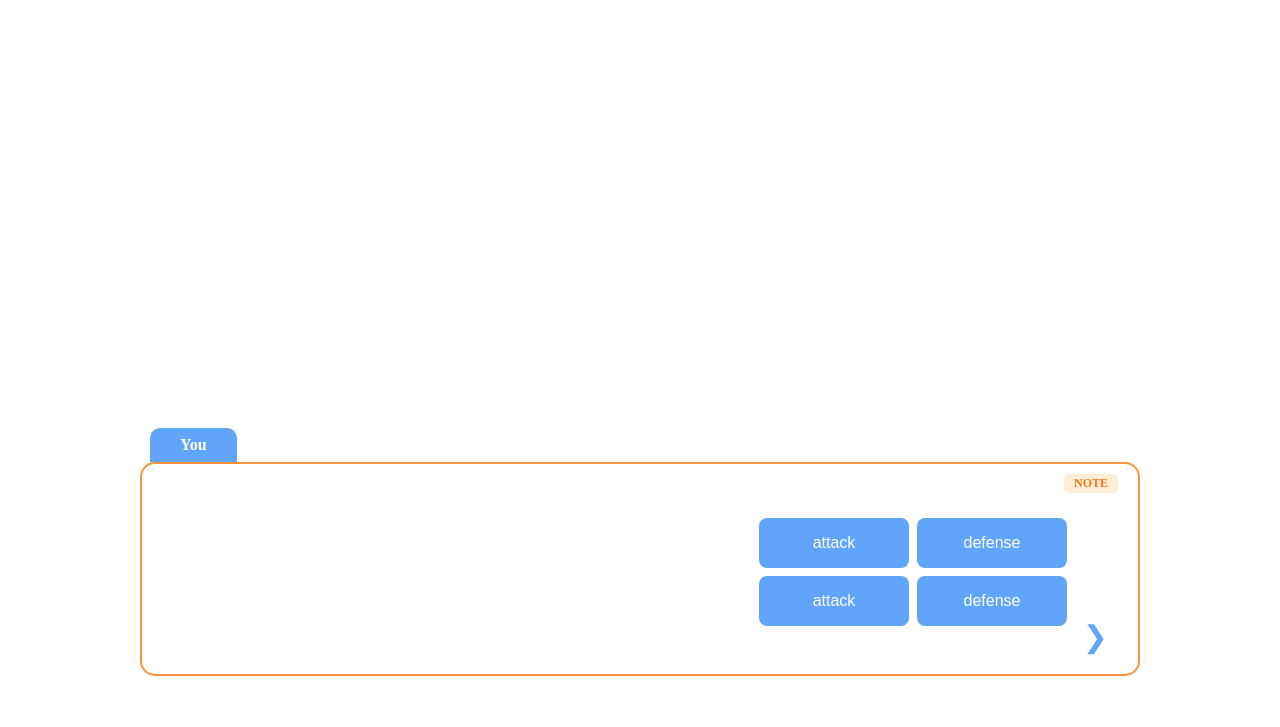
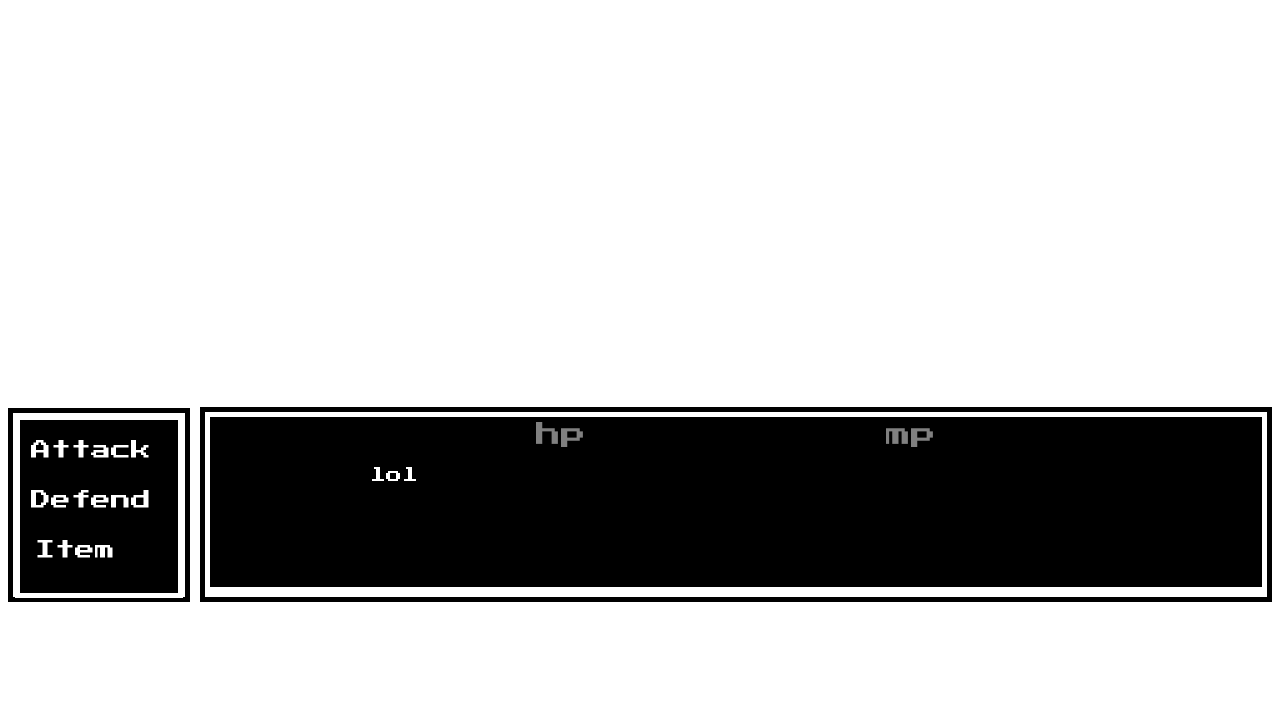
Before and after one commit to GayonAramis/presentation, a plain HTML site: page testfile.html in a window 1280 px wide. Shown: the part 73-800 px from the top of the page. Drawn offline with Linux system fonts and the light colour scheme.

Commit message:
16/01/2026

```diff
--- /dev/null
+++ b/testfile.css
@@ -0,0 +1,79 @@
+body {
+    font-family: 'Press Start 2P', cursive;
+    color: white;
+}
+
+.main-ui-wrapper {
+    display: flex;
+    justify-content: center;
+    align-items: center;
+    gap: 10px;
+    margin-top: 450px;
+
+}
+
+/* Button */
+button {
+    font-family: 'Press Start 2P', cursive;
+    background-color: transparent;
+    border: transparent;
+    width: 100px;
+    height: 50px;
+    font-size: 20px;
+    color: white;
+}
+
+button:hover {
+    color: yellow;
+}
+
+/* UI ATTACK */
+.UI-ATTACK-container {
+    border: 5px solid black;
+    width: 200px;
+    height: 180px;
+    padding: 2px;
+}
+
+.UI-ATTACK-FIRST-BORDER {
+    border: 5px solid white;
+}
+
+.UI-ATTACK-SECOND-BORDER {
+    background-color: black;
+    border: 5px solid black;
+    height: 163px;
+}
+
+/* UI HP/MP */
+.UI-hp-mp-container {
+    border: 5px solid black;
+    width: 100%;
+    height: 185px;
+}
+
+.UI-hp-mp-FIRST-BORDER {
+    border: 5px solid white;
+}
+
+.UI-hp-mp-SECOND-BORDER {
+    background-color: black;
+    border: 5px solid black;
+    height: 160px;
+}
+
+#display-name {
+    margin-left: 155px;
+    margin-top: 20px;
+    color: white;
+}
+
+/* Status */
+.status-text-container {
+    color: grey;
+    display: flex;
+    justify-content: center;
+    align-items: center;
+    gap: 300px;
+    font-size: 25px;
+}
--- a/testfile.html
+++ b/testfile.html
@@ -4,136 +4,42 @@
     <meta charset="UTF-8">
     <meta name="viewport" content="width=device-width, initial-scale=1.0">
     <title>Document</title>
-    <style>
-    /*======================
-            dialog
-    =======================*/
-    .overlay {
-        display: flex;
-        position: fixed;
-        bottom: 1px; left: 0;
-        width: 100%; height: 100%;
-        justify-content: center;
-        align-items: flex-end; /* Keeps it at the bottom like a game */
-        padding-bottom: 50px;
-        z-index: 9999;
-    }
-
-    .vn-container {
-        width: 90%;
-        max-width: 1000px;
-        position: relative;
-    }
-
-    .name-tag {
-        background: #60a5fa; /* The blue from your image */
-        color: white;
-        padding: 8px 30px;
-        border-radius: 10px 10px 0 0;
-        display: inline-block;
-        font-weight: bold;
-        margin-left: 10px;
-    }
-
-    .dialog-box {
-        background: rgba(255, 255, 255, 0.95); /* Creamy white */
-        border: 2px solid #fb923c; /* Orange border from image */
-        border-radius: 15px;
-        padding: 30px;
-        position: relative;
-        min-height: 150px;
-    }
-
-    .note {
-        position: absolute;
-        top: 10px; right: 20px;
-        background: #ffedd5;
-        color: #f97316;
-        padding: 2px 10px;
-        border-radius: 5px;
-        font-size: 12px;
-        font-weight: bold;
-    }
-
-    .dialog-text {
-        color: #1e40af; /* Deep blue text color */
-        font-size: 24px;
-        font-weight: bold;
-        line-height: 1.5;
-    }
-
-    .error-line {
-        font-family: monospace;
-        background: #f1f5f9;
-        padding: 5px;
-        font-size: 18px;
-        margin-top: 10px;
-    }
-
-    .next-arrow {
-        position: absolute;
-        bottom: 20px; right: 30px;
-        color: #60a5fa;
-        font-size: 30px;
-        cursor: pointer;
-        animation: bounce 1s infinite;
-    }
-
-    @keyframes bounce {
-        0%, 100% { transform: translateX(0); }
-        50% { transform: translateX(10px); }
-    }
-
-    .skills-button {
-        position: relative;
-        left: 585px;
-        top: 20px;
-
-
-    }
-
-    .skills {
-        background-color: #60a5fa;
-        border: none;
-        color: white;
-        width: 150px;
-        height: 50px;
-        text-align: center;
-        text-decoration: none;
-        display: inline-block;
-        font-size: 16px;
-        margin: 4px 2px;
-        cursor: pointer;
-        border-radius: 8px;
-
-
-    }
-    </style>
+    <link rel="stylesheet" href="testfile.css">
+    <link href="https://fonts.googleapis.com/css2?family=Press+Start+2P&display=swap" rel="stylesheet">
 </head>
 <body>
-    <h1>hello</h1>
+    <input type="text" id="input-name" placeholder="Type your Name...">
 
+<div class="main-ui-wrapper">
 
-    <div id="box-UI" class="overlay">
-        <div class="vn-container">
-            <div class="name-tag">You</div>
-            <div class="dialog-box">
-                <div class="note">NOTE</div>
-                <div class="skills-button">
-                    <button onclick="attack()" class="skills">attack</button>
-                    <button onclick="defense()" class="skills">defense</button><br>
-                    <button onclick="attack()" class="skills">attack</button>
-                    <button onclick="defense()" class="skills">defense</button>
+    <div class="UI-ATTACK-container">
+        <div class="UI-ATTACK-FIRST-BORDER">
+            <div class="UI-ATTACK-SECOND-BORDER">
+
+                <div>
+                    <button id="">Attack</button>
+                    <button id="">Defend</button>
+                    <button id="">Item</button>
                 </div>
-                <div class="dialog-text">
-                    <p id="dialog-message"></p>
+
+            </div>
+        </div>
+    </div>
+
+    <div class="UI-hp-mp-container">
+        <div class="UI-hp-mp-FIRST-BORDER">
+            <div class="UI-hp-mp-SECOND-BORDER">
+                <div class="status-text-container">
+                    <div id="display">hp</div>
+                    <div id="">mp</div>
                 </div>
-                <div class="next-arrow" onclick="changeText()">❯</div>
+                <div id="display-name">lol</div>
             </div>
         </div>
     </div>
 
 
+</div>
 <script src="testfile.js"></script>
 </body>
 </html>
--- a/testfile.js
+++ b/testfile.js
@@ -1,29 +1,11 @@
-class Character {
-    constructor(name, health, strength) {
-        this.name = name;
-        this.health = health;
-        this.strength = strength;
+const nameInput = document.getElementById("input-name");
+const displayName = document.getElementById("display-name");
+
+nameInput.addEventListener('input', function() {
+    if (nameInput.value === "") {
+        displayName.textContent = "";
+    } else {
+        displayName.textContent = nameInput.value;
     }
 
-    //method for taking damage
-    takeDamage(amount) {
-        this.health -= amount;
-        console.log(`${this.name} now has ${this.health} HP left.`);
-    }
-}
-
-const player = new Character("Hero", 100, 20);
-const enemy = new Character("Enemy", 80, 15);
-
-console.log(player);
-console.log(enemy);
-
-function attack() {
-    enemy.takeDamage(player.strength);
-    player.takeDamage(enemy.strength);
-}
-
-function defense() {
-    console.log("enemy used Attack")
-    console.log("player used defense, No damage taken this turn.");
-}
+});
```
